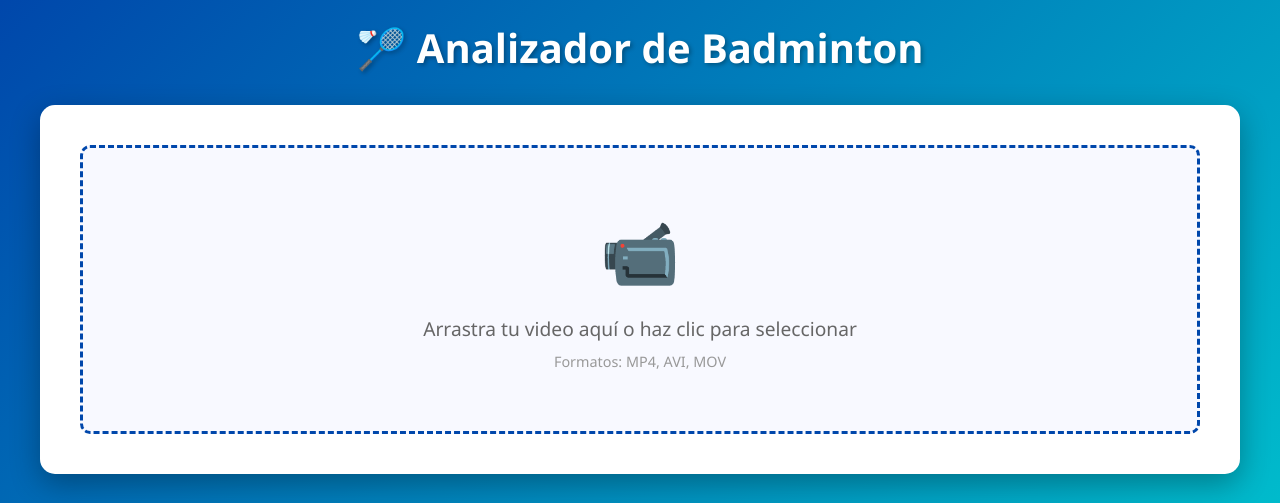
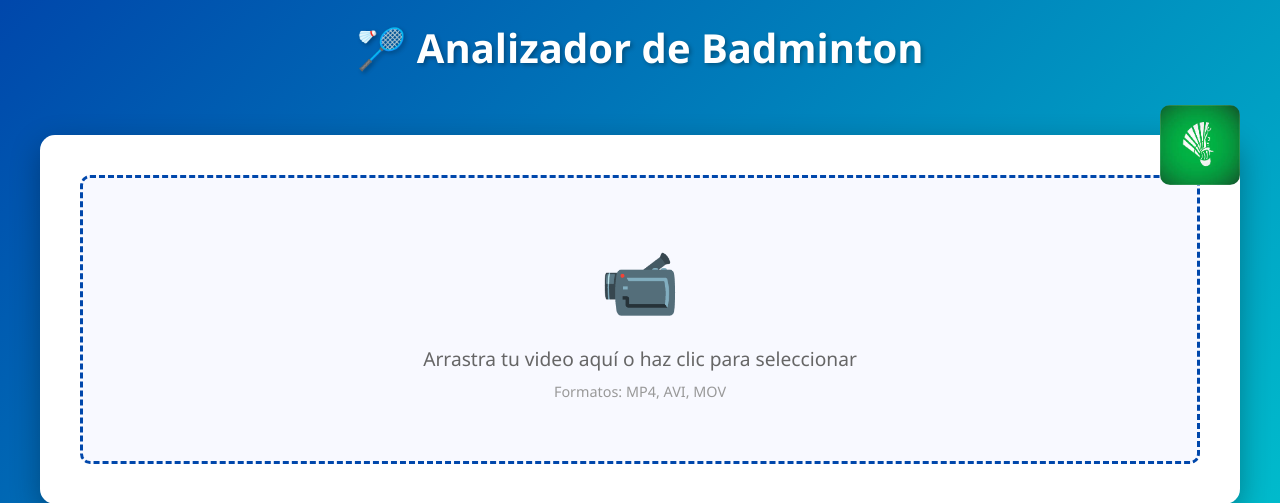
Before and after one commit to maucasillasc-oss/badminton-analyzer, a Flask app: page / in a window 1280 px wide. Shown: the top 503 px of the page. Run offline with Flask 3, Linux system fonts and the light colour scheme.

Commit message:
Update templates/index.html

```diff
--- a/templates/index.html
+++ b/templates/index.html
@@ -29,6 +29,24 @@
             margin-bottom: 30px;
             font-size: 2.5em;
             text-shadow: 2px 2px 4px rgba(0,0,0,0.3);
+        }
+
+        .header {
+            display: flex;
+            justify-content: center;
+            align-items: center;
+            position: relative;
+            margin-bottom: 30px;
+        }
+
+        .logo {
+            position: absolute;
+            right: 0;
+            top: 0;
+            width: 80px;
+            height: 80px;
+            object-fit: contain;
+            border-radius: 10px;
         }
 
         .upload-section {
@@ -206,6 +224,9 @@
 <body>
     <div class="container">
         <h1>🏸 Analizador de Badminton</h1>
+        <div class="header">
+            <img src="/static/logo.jpeg" alt="Logo Badminton" class="logo">
+        </div>
 
         <div class="upload-section">
             <div class="drop-zone" id="dropZone">
```
